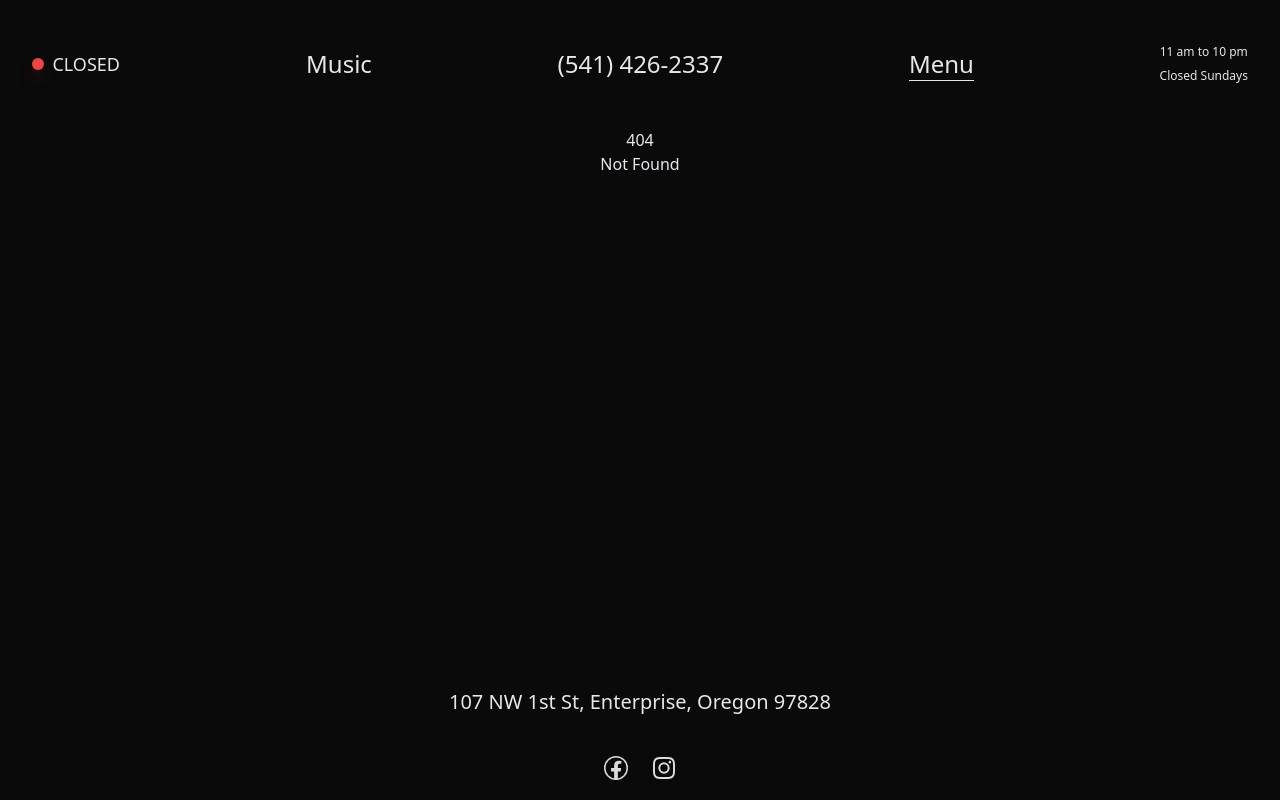
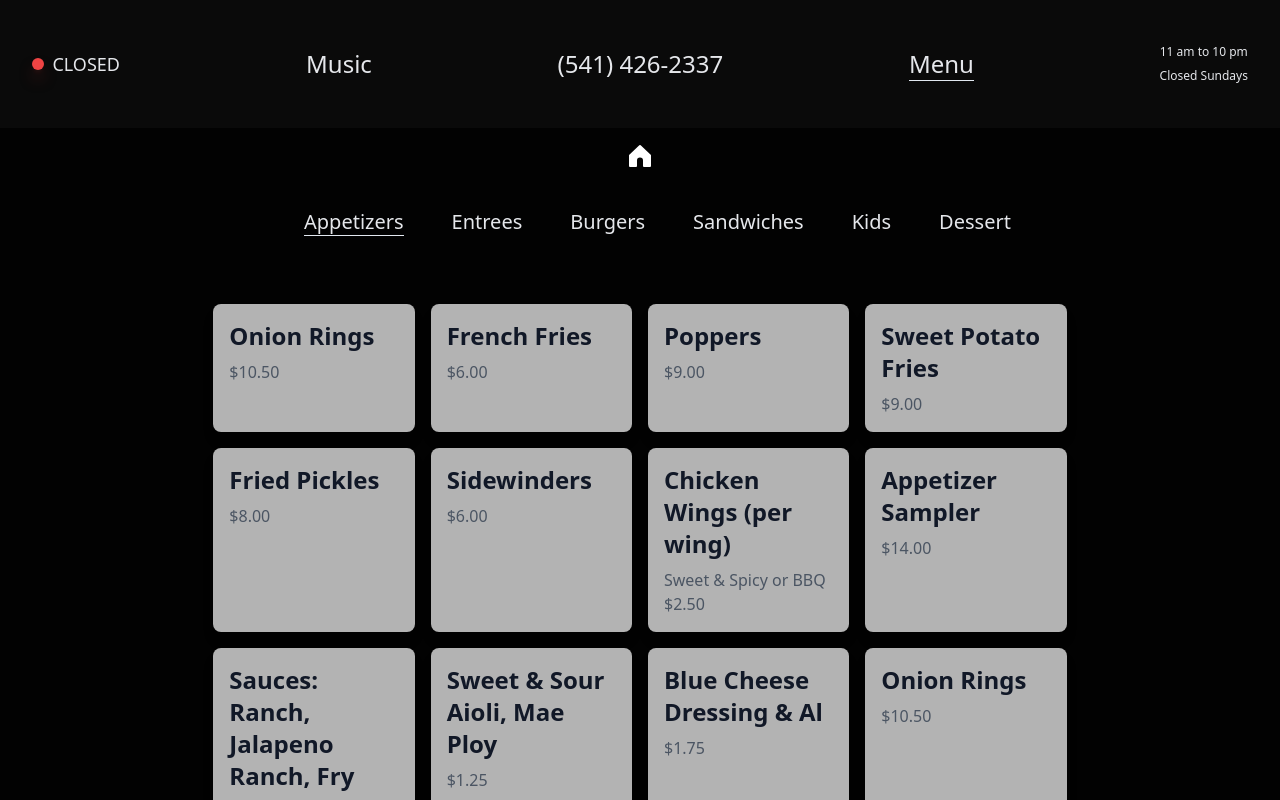
Before and after one commit to garikAsplund/range_rider, a SvelteKit app: page /menu/apps in a window 1280 px wide. Before the commit this address had no page. Built offline with nearby package versions, Linux system fonts and the light colour scheme.

Commit message:
bunch of menu things

```diff
--- a/src/routes/+layout.svelte
+++ b/src/routes/+layout.svelte
@@ -26,7 +26,7 @@
 	<enhanced:img
 		src="/static/range_rider_night.jpg"
 		alt=""
-		class="absolute -z-10 -top-12 object-contain md:inset-0 md:w-full md:h-full {isOpen &&
+		class="fixed -z-10 -top-12 object-contain md:inset-0 md:w-full md:h-full {isOpen &&
 		!$page.data.path.includes('Music') &&
 		isOpen &&
 		!$page.data.path.includes('Menu')
@@ -38,6 +38,7 @@
 	<nav
 		class="container relative z-10 flex-col-reverse items-center justify-center hidden min-h-screen mx-auto overflow-hidden text-2xl font-thin text-gray-200 md:min-h-fit md:justify-between md:flex-row md:flex"
 		aria-label="Main navigation"
+		id="main_navbar"
 	>
 		<!-- Open sign -->
 		<OpenSign bind:isOpen />
@@ -87,7 +88,7 @@
 
 	<!-- Footer -->
 	<footer
-		class="fixed bottom-0 left-0 right-0 z-10 flex-col justify-center mb-4 text-center text-white"
+		class="fixed bottom-0 left-0 right-0 z-10 flex-col justify-center mb-4 text-center text-white {$page.data.path.includes('Menu') ? 'hidden' : ''}"
 	>
 		<p
 			class="pb-2 text-xl text-center text-gray-300 -translate-y-7 md:text-gray-200 font-extralight"
--- a/src/routes/menu/+layout.svelte
+++ b/src/routes/menu/+layout.svelte
@@ -1,34 +1,26 @@
 <script lang="ts">
 	import { onMount } from 'svelte';
+	import { page } from '$app/stores';
 
 	let { children } = $props();
-	let navbarHeight: number = 0;
+	let navbarHeight: number = $state(0);
 
-	const food: Array<{ name: string; date: string; time: string; link: string }> = [
-		{ name: 'Bart Budwig', date: 'Fri 8 Nov ', time: '8 pm', link: 'https://www.bartbudwig.com/' },
-		{
-			name: 'Margo Cilker',
-			date: 'Thu 14 Nov ',
-			time: '7 pm',
-			link: 'https://www.margocilkermusic.com/'
-		},
-		{ name: 'The Shook Twins', date: 'Sat 23 Nov ', time: '9 pm', link: 'https://shooktwins.com/' }
-	];
-
-    onMount(() => {
-		const navbar = document.querySelector('nav');
+	onMount(() => {
+		const navbar = document.getElementById('main_navbar');
 		if (navbar) {
 			navbarHeight = navbar.offsetHeight;
 		}
 	});
 </script>
 
-<div class="relative flex flex-col items-center justify-center w-full md:bg-black/80 bg-black/50" style="height: calc(100vh - {navbarHeight}px);">
-	<!-- Home button in the upper right -->
-	<nav class="absolute top-4 right-4 md:justify-center md:flex md:inset-x-0">
-		<a href="/">
+<div
+	class="relative flex flex-col items-center justify-center w-full md:bg-black/80 bg-black/50"
+	style="height: calc(100vh - {navbarHeight}px);"
+>
+	<!-- Home button -->
+	<div class="absolute top-4 right-4 md:justify-center md:flex md:inset-x-0 md:absolute">
+		<a href="/" aria-label="Home">
 			<svg
-				aria-label="Home"
 				class="x1lliihq x1n2onr6 x5n08af"
 				fill="white"
 				height="24"
@@ -36,32 +28,87 @@
 				viewBox="0 0 24 24"
 				width="24"
 			>
-				<title>Home</title>
 				<path
 					d="M22 23h-6.001a1 1 0 0 1-1-1v-5.455a2.997 2.997 0 1 0-5.993 0V22a1 1 0 0 1-1 1H2a1 1 0 0 1-1-1V11.543a1.002 1.002 0 0 1 .31-.724l10-9.543a1.001 1.001 0 0 1 1.38 0l10 9.543a1.002 1.002 0 0 1 .31.724V22a1 1 0 0 1-1 1Z"
 				></path>
 			</svg>
 		</a>
+	</div>
+
+	<!-- Main menu button -->
+	<div class="fixed top-4 left-4 md:hidden {$page.data.path.includes('Menu/') ? '' : 'hidden'}">
+		<a href="/menu" aria-label="Main menu">
+			<svg
+				xmlns="http://www.w3.org/2000/svg"
+				width="24"
+				height="24"
+				viewBox="0 0 24 24"
+				fill="none"
+				stroke="currentColor"
+				stroke-width="2"
+				stroke-linecap="round"
+				stroke-linejoin="round"
+				class="lucide lucide-utensils-crossed"
+				><path d="m16 2-2.3 2.3a3 3 0 0 0 0 4.2l1.8 1.8a3 3 0 0 0 4.2 0L22 8" /><path
+					d="M15 15 3.3 3.3a4.2 4.2 0 0 0 0 6l7.3 7.3c.7.7 2 .7 2.8 0L15 15Zm0 0 7 7"
+				/><path d="m2.1 21.8 6.4-6.3" /><path d="m19 5-7 7" /></svg
+			>
+		</a>
+	</div>
+
+	<!-- Menu nav -->
+	<div
+	class="relative hidden w-full px-6 m-16 font-thin lg:w-2/3 xl:w-3/5 top-2 md:items-center md:justify-between md:flex-row md:flex md:text-xl"
+>
+</div>
+	<nav
+		class="absolute hidden w-full px-6 m-12 font-thin lg:w-2/3 xl:w-3/5 top-2 md:items-center md:justify-between md:flex-row md:flex md:text-xl"
+	>
+		<button class="p-6 hover:opacity-85"
+			><a
+				href="/menu/apps"
+				aria-label="Appetizers"
+				class={$page.data.path.includes('apps') ? 'border-b' : ''}>Appetizers</a
+			></button
+		>
+		<button class="p-6 hover:opacity-85"
+			><a
+				href="/menu/entrees"
+				class={$page.data.path.includes('entrees') ? 'border-b' : ''}
+				aria-label="Entrees">Entrees</a
+			></button
+		>
+		<button class="p-6 hover:opacity-85"
+			><a
+				href="/menu/burgers"
+				class={$page.data.path.includes('burgers') ? 'border-b' : ''}
+				aria-label="Burgers">Burgers</a
+			></button
+		>
+		<button class="p-6 hover:opacity-85"
+			><a
+				href="/menu/sandwiches"
+				class={$page.data.path.includes('sandwiches') ? 'border-b' : ''}
+				aria-label="Sandwiches">Sandwiches</a
+			></button
+		>
+		<button class="p-6 hover:opacity-85"
+			><a
+				href="/menu/kids"
+				class={$page.data.path.includes('kids') ? 'border-b' : ''}
+				aria-label="Kids">Kids</a
+			></button
+		>
+		<button class="p-6 hover:opacity-85"
+			><a
+				href="/menu/dessert"
+				class={$page.data.path.includes('dessert') ? 'border-b' : ''}
+				aria-label="Dessert">Dessert</a
+			></button
+		>
 	</nav>
 
-    <div class="-translate-y-24">
-        <a href="/specials.avif" target="_blank" class="text-3xl font-thin hover:text-gray-300" aria-label='See our specials'>See our specials</a>
-    </div>
-
-	{@render children?.()}
-
-
-	<!-- Centered band information -->
-	<!-- <div class="flex flex-col items-center justify-center w-full max-w-md px-4 -translate-y-12">
-		{#each bands as band}
-			<div class="flex flex-col w-full space-y-2 text-center">
-				<div class="text-xl font-thin">{band.date}</div>
-				<a href={band.link} class="text-lg hover:text-gray-300">{band.name}</a>
-				<div class="font-thin text-normal">{band.time}</div>
-			</div>
-			{#if band !== bands[bands.length - 1]}
-				<hr class="w-2/3 my-4 border-t border-gray-500" />
-			{/if}
-		{/each}
-	</div> -->
+	<div class="flex justify-center w-full h-full overflow-scroll">
+		{@render children?.()}
+	</div>
 </div>
--- /dev/null
+++ b/src/routes/menu/+page.svelte
@@ -0,0 +1,19 @@
+<!-- Specials -->
+<div class="hidden -translate-y-24 md:block">
+	<a
+		href="/specials.avif"
+		target="_blank"
+		class="text-3xl font-thin hover:text-gray-300"
+		aria-label="See our specials">See our specials</a
+	>
+</div>
+
+<!-- Menu nav -->
+<nav class="flex flex-col items-center justify-center w-2/3 min-h-screen m-12 text-2xl font-thin md:hidden">
+<a href="/menu/apps" class="p-6" aria-label="Appetizers">Appetizers</a>
+<a href="/menu/entrees" class="p-6" aria-label="Entrees">Entrees</a>
+<a href="/menu/burgers" class="p-6" aria-label="Burgers">Burgers</a>
+<a href="/menu/sandwiches" class="p-6" aria-label="Sandwiches">Sandwiches</a>
+<a href="/menu/kids" class="p-6" aria-label="Kids">Kids</a>
+<a href="/menu/dessert" class="p-6" aria-label="Dessert">Dessert</a>
+  </nav>
--- /dev/null
+++ b/src/routes/menu/apps/+page.svelte
@@ -0,0 +1,39 @@
+<script lang="ts">
+	const appetizers: Array<{name: string; price: string}>= [
+    { name: "Onion Rings", price: "$10.50" },
+    { name: "French Fries", price: "$6.00" },
+    { name: "Poppers", price: "$9.00" },
+    { name: "Sweet Potato Fries", price: "$9.00" },
+    { name: "Fried Pickles", price: "$8.00" },
+    { name: "Sidewinders", price: "$6.00" },
+    { name: "Chicken Wings (per wing)", price: "Sweet & Spicy or BBQ $2.50" },
+    { name: "Appetizer Sampler", price: "$14.00" },
+    { name: "Sauces: Ranch, Jalapeno Ranch, Fry Sauce, Tartar, BBQ", price: "$0.75" },
+    { name: "Sweet & Sour Aioli, Mae Ploy", price: "$1.25" },
+    { name: "Blue Cheese Dressing & Al", price: "$1.75" },
+
+	{ name: "Onion Rings", price: "$10.50" },
+    { name: "French Fries", price: "$6.00" },
+    { name: "Poppers", price: "$9.00" },
+    { name: "Sweet Potato Fries", price: "$9.00" },
+    { name: "Fried Pickles", price: "$8.00" },
+    { name: "Sidewinders", price: "$6.00" },
+    { name: "Chicken Wings (per wing)", price: "Sweet & Spicy or BBQ $2.50" },
+    { name: "Appetizer Sampler", price: "$14.00" },
+    { name: "Sauces: Ranch, Jalapeno Ranch, Fry Sauce, Tartar, BBQ", price: "$0.75" },
+    { name: "Sweet & Sour Aioli, Mae Ploy", price: "$1.25" },
+    { name: "Blue Cheese Dressing & Al", price: "$1.75" }
+
+];
+</script>
+
+<div class="grid w-2/3 grid-cols-1 gap-4 mt-12 md:grid-cols-2 lg:grid-cols-3 xl:grid-cols-4">
+	{#each appetizers as item}
+		<div class="rounded-lg shadow-lg bg-white/70">
+			<div class="p-4">
+				<h2 class="text-2xl font-bold text-gray-900">{item.name}</h2>
+				<p class="mt-2 text-gray-600">{item.price}</p>
+			</div>
+		</div>
+	{/each}
+</div>
--- /dev/null
+++ b/src/routes/menu/burgers/+page.svelte
@@ -0,0 +1,5 @@
+<script lang="ts">
+	import type { PageData } from './$types';
+
+	export let data: PageData;
+</script>
--- /dev/null
+++ b/src/routes/menu/dessert/+page.svelte
@@ -0,0 +1,5 @@
+<script lang="ts">
+	import type { PageData } from './$types';
+
+	export let data: PageData;
+</script>
--- /dev/null
+++ b/src/routes/menu/entrees/+page.svelte
@@ -0,0 +1,5 @@
+<script lang="ts">
+	import type { PageData } from './$types';
+
+	export let data: PageData;
+</script>
--- /dev/null
+++ b/src/routes/menu/kids/+page.svelte
@@ -0,0 +1,5 @@
+<script lang="ts">
+	import type { PageData } from './$types';
+
+	export let data: PageData;
+</script>
--- /dev/null
+++ b/src/routes/menu/sandwiches/+page.svelte
@@ -0,0 +1,5 @@
+<script lang="ts">
+	import type { PageData } from './$types';
+
+	export let data: PageData;
+</script>
--- a/src/routes/music/+page.svelte
+++ b/src/routes/music/+page.svelte
@@ -1,7 +1,7 @@
 <script lang="ts">
 	import { onMount } from 'svelte';
 
-	let navbarHeight: number = 0;
+	let navbarHeight: number = $state(0);
 
 	const bands: Array<{ name: string; date: string; time: string; link: string }> = [
 		{ name: 'Bart Budwig', date: 'Fri 8 Nov ', time: '8 pm', link: 'https://www.bartbudwig.com/' },
@@ -14,15 +14,18 @@
 		{ name: 'The Shook Twins', date: 'Sat 23 Nov ', time: '9 pm', link: 'https://shooktwins.com/' }
 	];
 
-    onMount(() => {
-		const navbar = document.querySelector('nav');
+	onMount(() => {
+		const navbar = document.getElementById('main_navbar');
 		if (navbar) {
 			navbarHeight = navbar.offsetHeight;
 		}
 	});
 </script>
 
-<div class="relative flex flex-col items-center justify-center w-full md:bg-black/80 bg-black/50" style="height: calc(100vh - {navbarHeight}px);">
+<div
+	class="relative flex flex-col items-center justify-center w-full md:bg-black/80 bg-black/50"
+	style="height: calc(100vh - {navbarHeight}px);"
+>
 	<!-- Home button-->
 	<nav class="absolute top-4 right-4 md:justify-center md:flex md:inset-x-0">
 		<a href="/">
```
